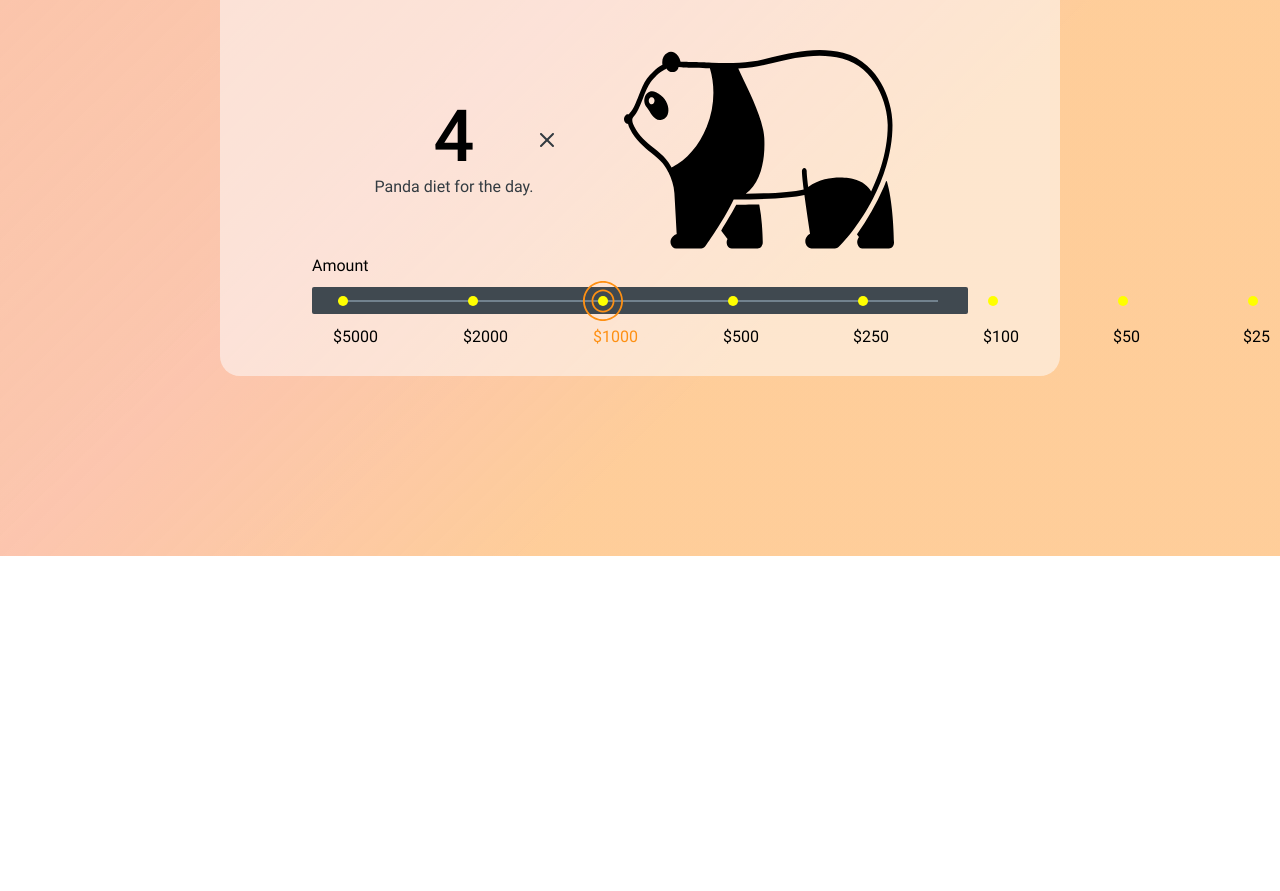
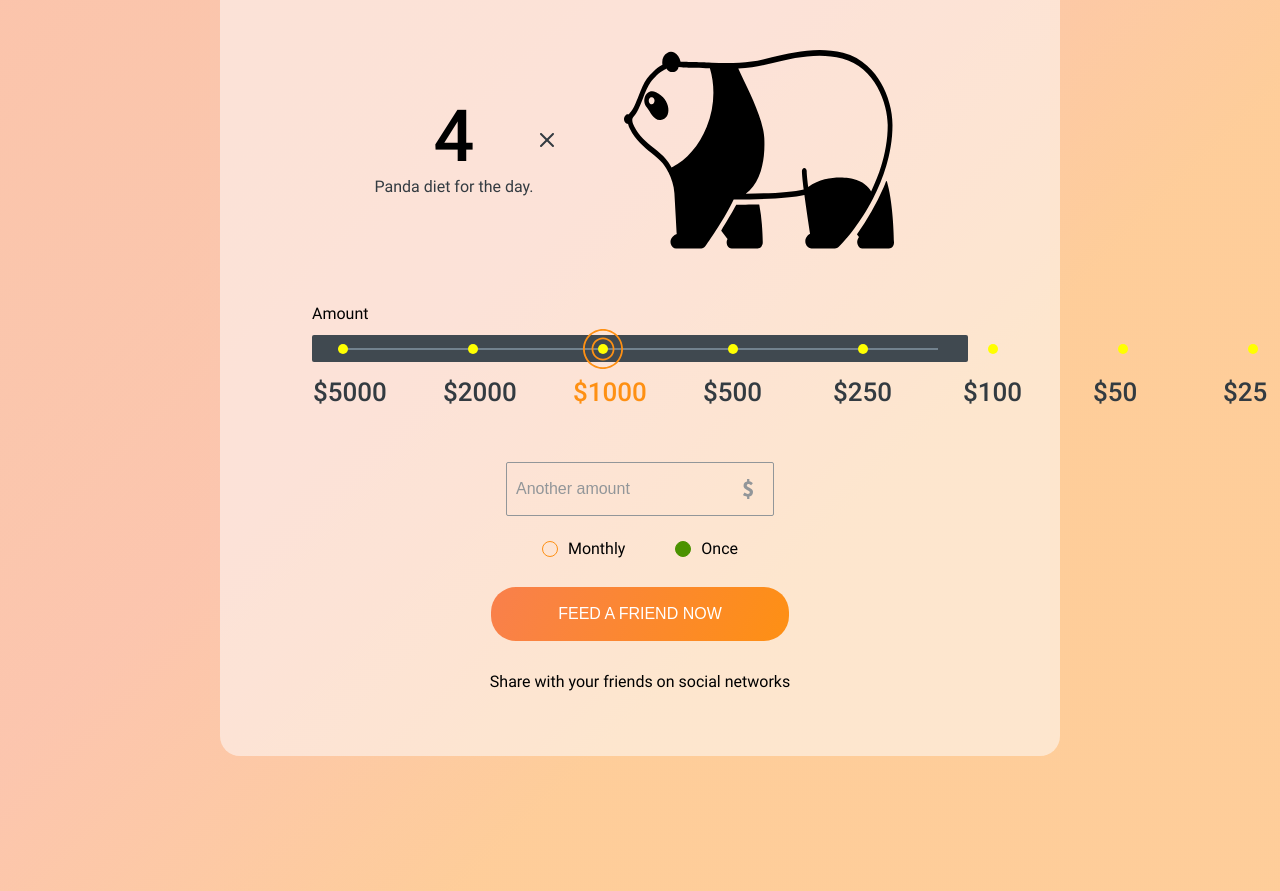
Before and after one commit to sg4014/online-zoo, a plain HTML site: page online-zoo/donation.html in a window 1280 px wide. Shown: the part 1105-1996 px from the top of the page. Before the commit the page ends 1661 px from the top, so only its background shows below. Drawn offline with Linux system fonts and the light colour scheme.

Commit message:
feat: add donate section

```diff
--- a/online-zoo/donation.html
+++ b/online-zoo/donation.html
@@ -114,6 +114,26 @@
                   <label for="25">$25</label>
                 </div>
               </div>
+              <div class="donation-widget__another-amount" >
+                <input type="number" placeholder="Another amount">
+                <img src="./assets/icons/dollar.svg" alt="dollar sign">
+              </div>
+              <div class="donation-widget__period">
+                <label for="monthly">
+                  <input type="radio" name="period" id="monthly">
+                  Monthly
+                </label>
+                <label for="once">
+                  <input type="radio" name="period" id="once" checked>
+                  Once
+                </label>
+              </div>
+              <button class="donation-widget__btn btn">
+                Feed a friend now
+              </button>
+              <div class="donation-widget__bottom-text">
+                Share with your friends on social networks
+              </div>
             </div>
           </div>
         </div>
--- a/online-zoo/scss/components/_donation-widget.scss
+++ b/online-zoo/scss/components/_donation-widget.scss
@@ -23,7 +23,7 @@
   }
 
   &__top-block {
-    margin: 0 auto;
+    margin: 0 auto 48px;
     max-width: 532px;
     display: flex;
     gap: 90px;
@@ -69,4 +69,83 @@
     line-height: 140%;
     color: #000000;
   }
+
+  &__progress-bar {
+    margin-bottom: 100px;
+  }
+
+  &__another-amount {
+    position: relative;
+    display: flex;
+    justify-content: space-between;
+    padding: 16px 20px 16px 9px;
+    width: 268px;
+    height: 54px;
+    margin: 25px auto;
+    background: transparent;
+    border: 1px solid #929699;
+    border-radius: 2px;
+
+    color: #000000;
+
+    input {
+      background: inherit;
+      outline: none;
+      border: none;
+      height: 100%;
+      width: 60%;
+      font-size: 16px;
+      line-height: 140%;
+      &::placeholder {
+        color: #929699;
+      }
+      &::-webkit-outer-spin-button,
+      &::-webkit-inner-spin-button {
+        -webkit-appearance: none;
+        margin: 0;
+      }
+      &[type=number] {
+        -moz-appearance: textfield;
+      }
+      &:focus {
+        outline: none;
+      }
+    }
+  }
+
+  &__period {
+    display: flex;
+    justify-content: center;
+    gap: 50px;
+    margin: 0 auto 30px;
+
+    input {
+      -webkit-appearance: none;
+      appearance: none;
+      width: 16px;
+      height: 16px;
+      border: 1px solid #FE9013;
+      border-radius: 50%;
+      &:checked {
+        background: $green;
+        border-color: $green;
+      }
+    }
+
+    label {
+      cursor: pointer;
+      display: flex;
+      align-items: center;
+      line-height: 100%;
+      gap: 10px;
+    }
+  }
+
+  &__btn {
+    margin: 0 auto 30px;
+  }
+
+  &__bottom-text {
+    text-align: center;
+  }
 }
--- a/online-zoo/scss/components/_progress-bar.scss
+++ b/online-zoo/scss/components/_progress-bar.scss
@@ -84,9 +84,15 @@
     }
 
     label {
+      font-style: normal;
+      font-weight: 500;
+      font-size: 26px;
+      line-height: 140%;
+      text-transform: uppercase;
+      color: #333B41;
       position: absolute;
       top: 30px;
-      left: -5px;
+      left: -25px;
       cursor: pointer;
     }
   }
--- a/online-zoo/scss/pages/_donation.scss
+++ b/online-zoo/scss/pages/_donation.scss
@@ -22,7 +22,6 @@
   background: $orange_bg_grad;
   padding-top: 40px;
   padding-bottom: 180px;
-
 
   &__title {
     font-style: normal;
```
Also changed, not shown: online-zoo/assets/icons/dollar.svg (added), online-zoo/main.css, 1 other file.
